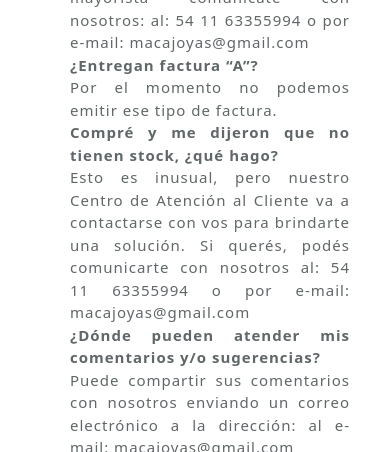
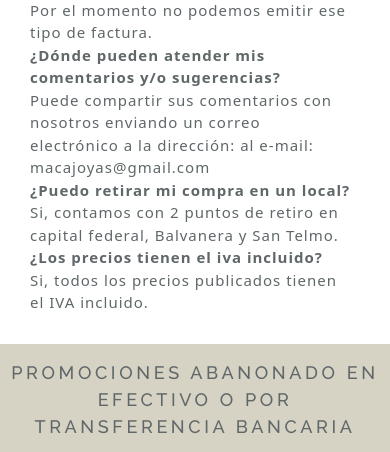
Before and after one commit to Natybosisio/Proyecto-Maca-Joyas, a website: page SRC/Page/preguntas.html in a window 390 px wide. Shown: the part 1002-1454 px from the top of the page. Drawn offline with nearby package versions, Linux system fonts and the light colour scheme.

Commit message:
arreglo pagina preguntas frecuentes

```diff
--- a/SRC/Page/preguntas.html
+++ b/SRC/Page/preguntas.html
@@ -130,11 +130,7 @@
             <li><strong> ¿Entregan factura “A”?</strong> <br>
                 Por el momento no podemos emitir ese tipo de factura.
             </li>
-            <li><strong>Compré y me dijeron que no tienen stock, ¿qué hago?</strong> <br>
-                Esto es inusual, pero nuestro Centro de Atención al Cliente va a contactarse con vos para brindarte una
-                solución.
-                Si querés, podés comunicarte con nosotros al: 54 11 63355994 o por e-mail: macajoyas@gmail.com
-            </li>
+
             <li>
                 <strong>¿Dónde pueden atender mis comentarios y/o sugerencias?</strong><br>
                 Puede compartir sus comentarios con nosotros enviando un correo electrónico a la dirección: al e-mail:
--- a/scss/componentes/_preguntas.scss
+++ b/scss/componentes/_preguntas.scss
@@ -1,6 +1,7 @@
 @import "../base/lista";
 @import "../base/general";
 @import "../componentes/header";
+@import "../componentes/footer";
 
 #titulo-faq {
   font-size: 3rem;
@@ -10,13 +11,20 @@
   margin-bottom: 30px;
 }
 #style-faq {
-  font-size: 1rem;
+  @media screen and (max-width: 480px) {
+    @include flexbox(flex, column wrap, center);
+    font-size: 1em;
+    text-align: left;
+
+}
+  font-size: 1.5em;
   color: nth($color, 2);
   text-align: justify;
   letter-spacing: 1px;
-  margin: 40px;
+  width: 90%;
+
 
   #style-faq li {
-    padding: 10px;
+    padding: 0.8em;
   }
 }
```
Also changed, not shown: CSS/style.css, 1 other file.
